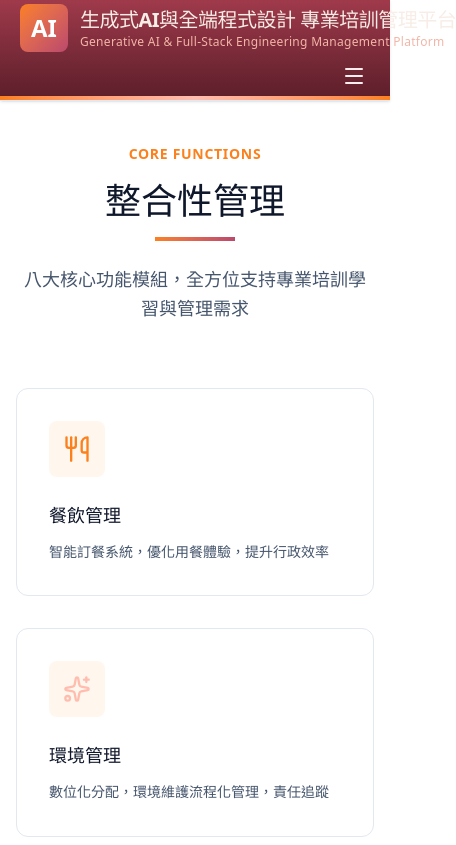
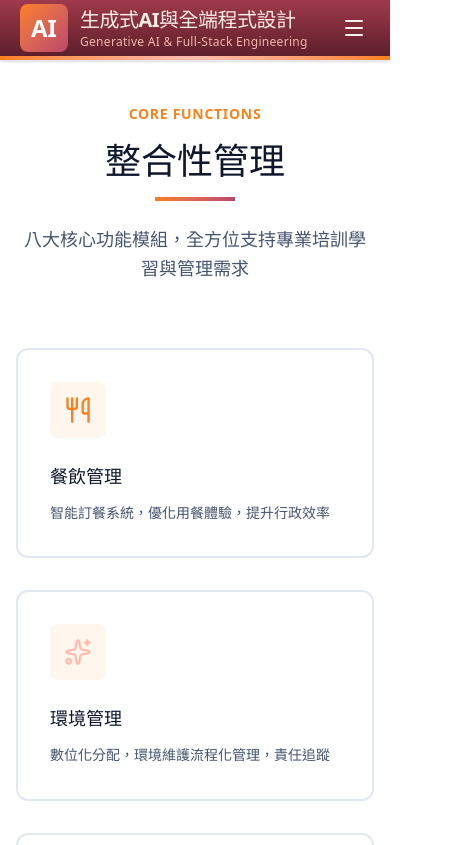
Before and after one commit to iantcnr-shih/TCNR_Class_WEB, a React (Vite) app: page / in a window 390 px wide. Shown: the top 845 px of the page, 456 px wide, since content can reach past the window. Built offline with nearby package versions, Linux system fonts and the light colour scheme.

Commit message:
navbar RWD 微調

```diff
--- a/src/components/Navbar.jsx
+++ b/src/components/Navbar.jsx
@@ -41,10 +41,20 @@ bg-gradient-to-b from-[#9f3a4b] to-[#5e1f2b]">
                                     <span className="text-white font-bold text-2xl">AI</span>
                                 </div>
                                 <div>
-                                    <div className="text-xl font-bold text-[rgb(247,237,230)] tracking-tight">生成式AI與全端程式設計 專業培訓管理平台</div>
-                                    <div className="text-xs text-[rgb(242,182,168)] tracking-wide">Generative AI & Full-Stack Engineering Management Platform</div>
+                                    <div className="text-xl font-bold text-[rgb(247,237,230)] tracking-tight">生成式AI與全端程式設計 <span className='hidden md:inline'>專業培訓管理平台</span></div>
+                                    <div className="text-xs text-[rgb(242,182,168)] tracking-wide">Generative AI & Full-Stack Engineering <span className='hidden md:inline'>Management Platform</span></div>
                                 </div>
                             </div>
+                        </div>
+                    </div>
+
+                    {/* Mobile menu button */}
+                    <div className="flex ml-auto items-center lg:hidden">
+                        <div
+                            onClick={() => setIsOpen(!isOpen)}
+                            className="inline-flex items-center justify-center p-2 text-[rgb(252,238,238)] hover:text-[rgb(98,32,32)] hover:bg-[rgb(252,238,238)] transition-colors rounded-md focus:outline-none"
+                        >
+                            {isOpen ? <X className="h-6 w-6" /> : <Menu className="h-6 w-6" />}
                         </div>
                     </div>
                 </div>
@@ -91,22 +101,14 @@ bg-gradient-to-b from-[#9f3a4b] to-[#5e1f2b]">
                             </div>
                         ))}
                     </div>
-
-                    {/* Mobile menu button */}
-                    <div className="flex ml-auto items-center lg:hidden">
-                        <div
-                            onClick={() => setIsOpen(!isOpen)}
-                            className="inline-flex items-center justify-center p-2 text-[rgb(252,238,238)] hover:text-[rgb(98,32,32)] hover:bg-[rgb(252,238,238)] transition-colors rounded-md focus:outline-none"
-                        >
-                            {isOpen ? <X className="h-6 w-6" /> : <Menu className="h-6 w-6" />}
-                        </div>
-                    </div>
                 </div>
             </div>
 
             {/* Mobile Menu */}
             {isOpen && (
                 <div className="lg:hidden bg-white border-t border-slate-200">
+
+                    <div className="h-1 mt-[-1px] bg-gradient-to-r from-[#FC801C] via-[#FFBDB0] to-[#FC801C]"></div>
                     <div className="px-4 pt-2 pb-3 space-y-1">
                         {navItems.map((item) => (
                             <div key={item.name}>
--- a/src/pages/front/Home.jsx
+++ b/src/pages/front/Home.jsx
@@ -3,8 +3,8 @@ import { Users, Utensils, Calendar, Sparkles, MessageSquare, Briefcase, BarChart
 // Banner Component
 const Banner = () => {
   return (
-    <div className='w-full bg-white p-10'>
-      <div className="relative bg-gradient-to-br from-[#311418] via-[#BB496B] to-[#FC801C] overflow-hidden rounded-2xl">
+    <div className='w-full bg-white py-10 md:px-10'>
+      <div className="relative bg-gradient-to-br from-[#311418] via-[#BB496B] to-[#FC801C] overflow-hidden md:rounded-2xl">
         {/* Subtle Grid Pattern */}
         <div className="absolute inset-0 opacity-5">
           <div className="absolute inset-0" style={{
@@ -55,10 +55,10 @@ const Banner = () => {
             {/* Right Stats */}
             <div className="grid grid-cols-2 gap-6">
               {[
-                { value: '150+', label: '活躍學員', sublabel: 'Active Members' },
-                { value: '500+', label: '協作互動', sublabel: 'Collaborations' },
-                { value: '80+', label: '知識分享', sublabel: 'Knowledge Shares' },
-                { value: '30+', label: '職涯機會', sublabel: 'Career Opportunities' },
+                { value: '', label: '活躍學員', sublabel: 'Active Members' },
+                { value: '', label: '協作互動', sublabel: 'Collaborations' },
+                { value: '', label: '知識分享', sublabel: 'Knowledge Shares' },
+                { value: '', label: '職涯機會', sublabel: 'Career Opportunities' },
               ].map((stat, index) => (
                 <div key={index} className="bg-white/10 backdrop-blur-sm rounded-xl p-6 border border-white/20 hover:border-[#FFBDB0]/50 transition-all duration-300">
                   <div className="text-4xl font-bold text-white mb-2">{stat.value}</div>
@@ -159,7 +159,7 @@ const Features = () => {
           {features.map((feature, index) => (
             <div
               key={index}
-              className="group relative bg-white rounded-xl p-8 border border-slate-200 hover:border-[#FC801C]/30 hover:shadow-xl transition-all duration-300"
+              className="group relative bg-white rounded-xl p-8 border-2 border-slate-200 hover:border-[#FC801C]/30 hover:shadow-xl transition-all duration-300"
             >
               {/* Hover Accent */}
               <div className="absolute top-0 left-0 right-0 h-1 bg-gradient-to-r from-[#FC801C] to-[#BB496B] opacity-0 group-hover:opacity-100 transition-opacity rounded-t-xl"></div>
```
